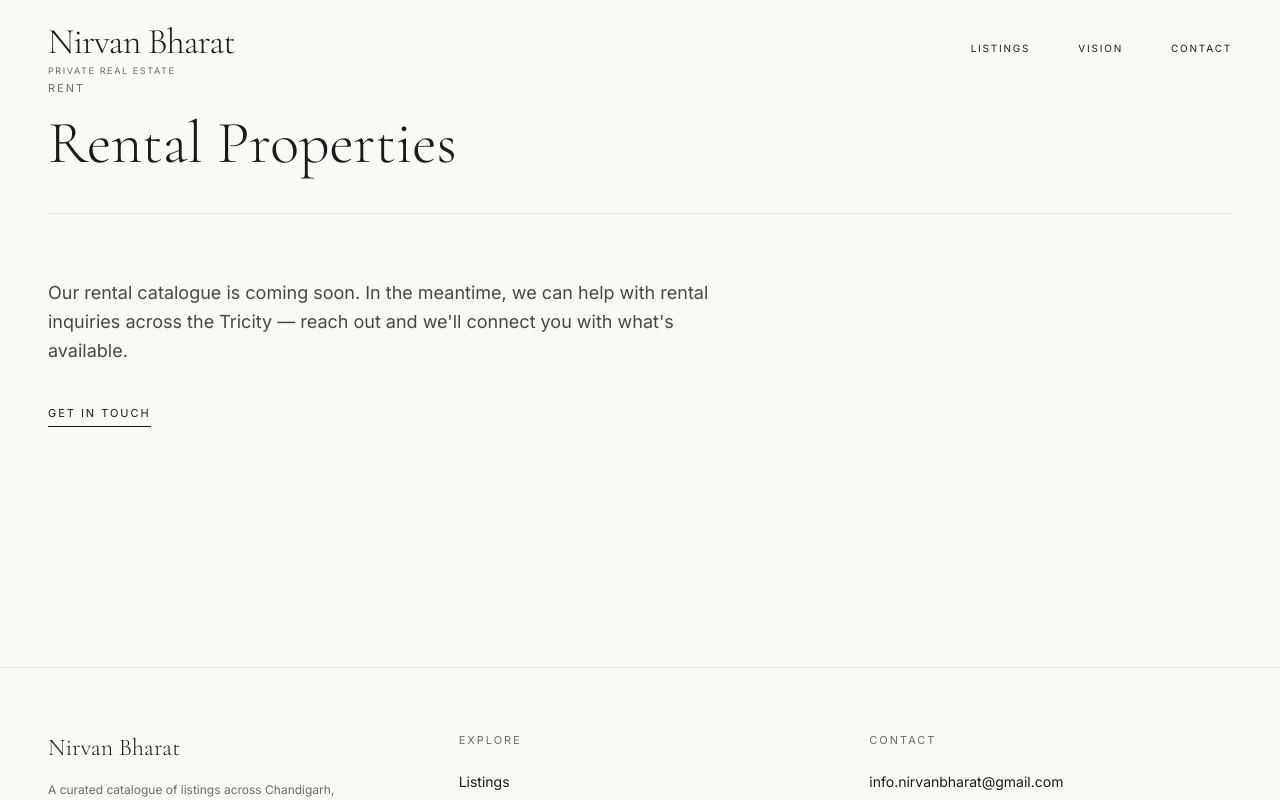
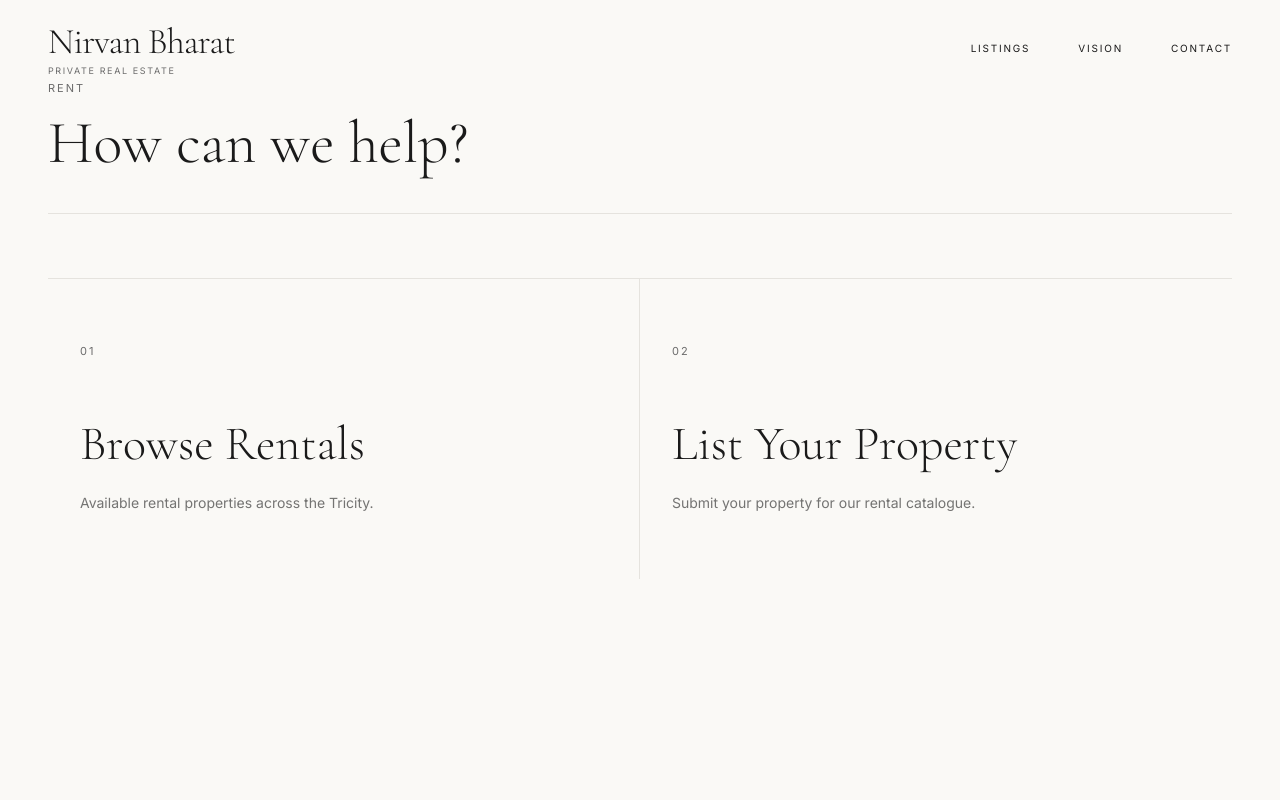
Before and after one commit to nirvanbharat/chandigarh-realestate, a Next.js app: page /properties/rent in a window 1280 px wide. Shown: the top 800 px of the page. Built offline with nearby package versions, Linux system fonts and the light colour scheme.

Commit message:
Add rental pages and listingType field

```diff
--- a/src/app/(frontend)/properties/buy/page.tsx
+++ b/src/app/(frontend)/properties/buy/page.tsx
@@ -15,7 +15,10 @@ export default async function BuyPage({
   const params = await searchParams
   const payload = await getPayload({ config })
 
-  const and: Where[] = [{ status: { equals: 'available' } }]
+  const and: Where[] = [
+    { status: { equals: 'available' } },
+    { listingType: { equals: 'sale' } },
+  ]
 
   if (typeof params.location === 'string' && params.location) {
     and.push({ location: { equals: params.location } })
--- /dev/null
+++ b/src/app/(frontend)/properties/rent/browse/page.tsx
@@ -0,0 +1,52 @@
+export const revalidate = 60
+
+import { getPayload } from 'payload'
+import config from '@/payload.config'
+import { PropertyCard } from '@/components/PropertyCard'
+import type { Where } from 'payload'
+
+export default async function RentBrowsePage() {
+  const payload = await getPayload({ config })
+
+  const where: Where = {
+    and: [
+      { status: { equals: 'available' } },
+      { listingType: { equals: 'rent' } },
+    ],
+  }
+
+  const { docs: properties } = await payload.find({
+    collection: 'properties',
+    where,
+    sort: ['title'],
+    limit: 100,
+    depth: 2,
+  })
+
+  const count = properties.length
+
+  return (
+    <main className="mx-auto max-w-site px-6 md:px-12 py-20">
+      <header className="mb-16 border-b border-hairline pb-10">
+        <p className="text-[11px] tracking-label uppercase text-muted">Rent</p>
+        <h1 className="mt-4 font-serif text-5xl md:text-6xl font-light text-ink">
+          Rental Listings
+        </h1>
+      </header>
+
+      <p className="mt-8 mb-12 text-[11px] tracking-label uppercase text-muted">
+        {count} {count === 1 ? 'property' : 'properties'}
+      </p>
+
+      {count === 0 ? (
+        <p className="text-muted">No rental listings yet. Check back soon.</p>
+      ) : (
+        <div className="grid grid-cols-1 md:grid-cols-2 lg:grid-cols-3 gap-x-8 gap-y-4">
+          {properties.map((property) => (
+            <PropertyCard key={property.id} property={property} />
+          ))}
+        </div>
+      )}
+    </main>
+  )
+}
--- /dev/null
+++ b/src/app/(frontend)/properties/rent/list/page.tsx
@@ -0,0 +1,29 @@
+import Link from 'next/link'
+
+export default function RentListPage() {
+  return (
+    <main className="mx-auto max-w-site px-6 md:px-12 py-20">
+      <header className="mb-16 border-b border-hairline pb-10">
+        <p className="text-[11px] tracking-label uppercase text-muted">Rent</p>
+        <h1 className="mt-4 font-serif text-5xl md:text-6xl font-light text-ink">
+          List Your Property
+        </h1>
+      </header>
+
+      <div className="max-w-prose">
+        <p className="text-ink/80 leading-relaxed text-lg">
+          We&apos;re building a self-service listing tool. In the meantime, if you
+          have a property you&apos;d like to rent out, get in touch and we&apos;ll
+          handle it personally.
+        </p>
+
+        <Link
+          href="/contact"
+          className="inline-block mt-10 text-[11px] tracking-label uppercase border-b border-ink pb-1 hover:border-accent hover:text-accent transition-colors"
+        >
+          Get in touch
+        </Link>
+      </div>
+    </main>
+  )
+}
--- a/src/app/(frontend)/properties/rent/page.tsx
+++ b/src/app/(frontend)/properties/rent/page.tsx
@@ -1,30 +1,52 @@
 import Link from 'next/link'
 
-export default function RentPage() {
+const OPTIONS = [
+  {
+    slug: 'browse',
+    label: 'Browse Rentals',
+    number: '01',
+    description: 'Available rental properties across the Tricity.',
+  },
+  {
+    slug: 'list',
+    label: 'List Your Property',
+    number: '02',
+    description: 'Submit your property for our rental catalogue.',
+  },
+]
+
+export default function RentLanding() {
   return (
     <main className="mx-auto max-w-site px-6 md:px-12 py-20">
       <header className="mb-16 border-b border-hairline pb-10">
-        <p className="text-[11px] tracking-label uppercase text-muted">
-          Rent
-        </p>
+        <p className="text-[11px] tracking-label uppercase text-muted">Rent</p>
         <h1 className="mt-4 font-serif text-5xl md:text-6xl font-light text-ink">
-          Rental Properties
+          How can we help?
         </h1>
       </header>
 
-      <div className="max-w-prose">
-        <p className="text-ink/80 leading-relaxed text-lg">
-          Our rental catalogue is coming soon. In the meantime, we can help
-          with rental inquiries across the Tricity — reach out and we&apos;ll
-          connect you with what&apos;s available.
-        </p>
-
-        <Link
-          href="/contact"
-          className="inline-block mt-10 text-[11px] tracking-label uppercase border-b border-ink pb-1 hover:border-accent hover:text-accent transition-colors"
-        >
-          Get in touch
-        </Link>
+      <div className="grid grid-cols-1 md:grid-cols-2 border-t border-hairline">
+        {OPTIONS.map((opt, i) => (
+          <Link
+            key={opt.slug}
+            href={`/properties/rent/${opt.slug}`}
+            className={`group py-16 md:px-8 border-b border-hairline md:border-b-0 md:border-r flex flex-col justify-between min-h-[300px] ${
+              i === OPTIONS.length - 1 ? 'md:border-r-0' : ''
+            }`}
+          >
+            <span className="text-[11px] tracking-label uppercase text-muted">
+              {opt.number}
+            </span>
+            <div>
+              <h2 className="font-serif text-4xl md:text-5xl font-light group-hover:text-accent transition-colors">
+                {opt.label}
+              </h2>
+              <p className="mt-6 text-sm text-ink/60 leading-relaxed max-w-xs">
+                {opt.description}
+              </p>
+            </div>
+          </Link>
+        ))}
       </div>
     </main>
   )
--- a/src/collections/Properties.ts
+++ b/src/collections/Properties.ts
@@ -65,6 +65,19 @@ export const Properties: CollectionConfig = {
             ],
         },
         {
+            name: 'listingType',
+            type: 'select',
+            defaultValue: 'sale',
+            required: true,
+            options: [
+                { label: 'For Sale', value: 'sale' },
+                { label: 'For Rent', value: 'rent' },
+            ],
+            admin: {
+                position: 'sidebar',
+            },
+        },
+        {
             name: 'unitTypes',
             type: 'array',
             labels: {
--- a/src/payload-types.ts
+++ b/src/payload-types.ts
@@ -199,6 +199,7 @@ export interface Property {
   slug: string;
   location: 'chandigarh' | 'mohali' | 'panchkula' | 'zirakpur' | 'new-chandigarh';
   type: 'apartment' | 'villa' | 'plot' | 'penthouse';
+  listingType: 'sale' | 'rent';
   unitTypes?:
     | {
         configuration: string;
@@ -567,6 +568,7 @@ export interface PropertiesSelect<T extends boolean = true> {
   slug?: T;
   location?: T;
   type?: T;
+  listingType?: T;
   unitTypes?:
     | T
     | {
```
Also changed, not shown: scripts/mark-sales.mjs (added, +29 -0 lines).
